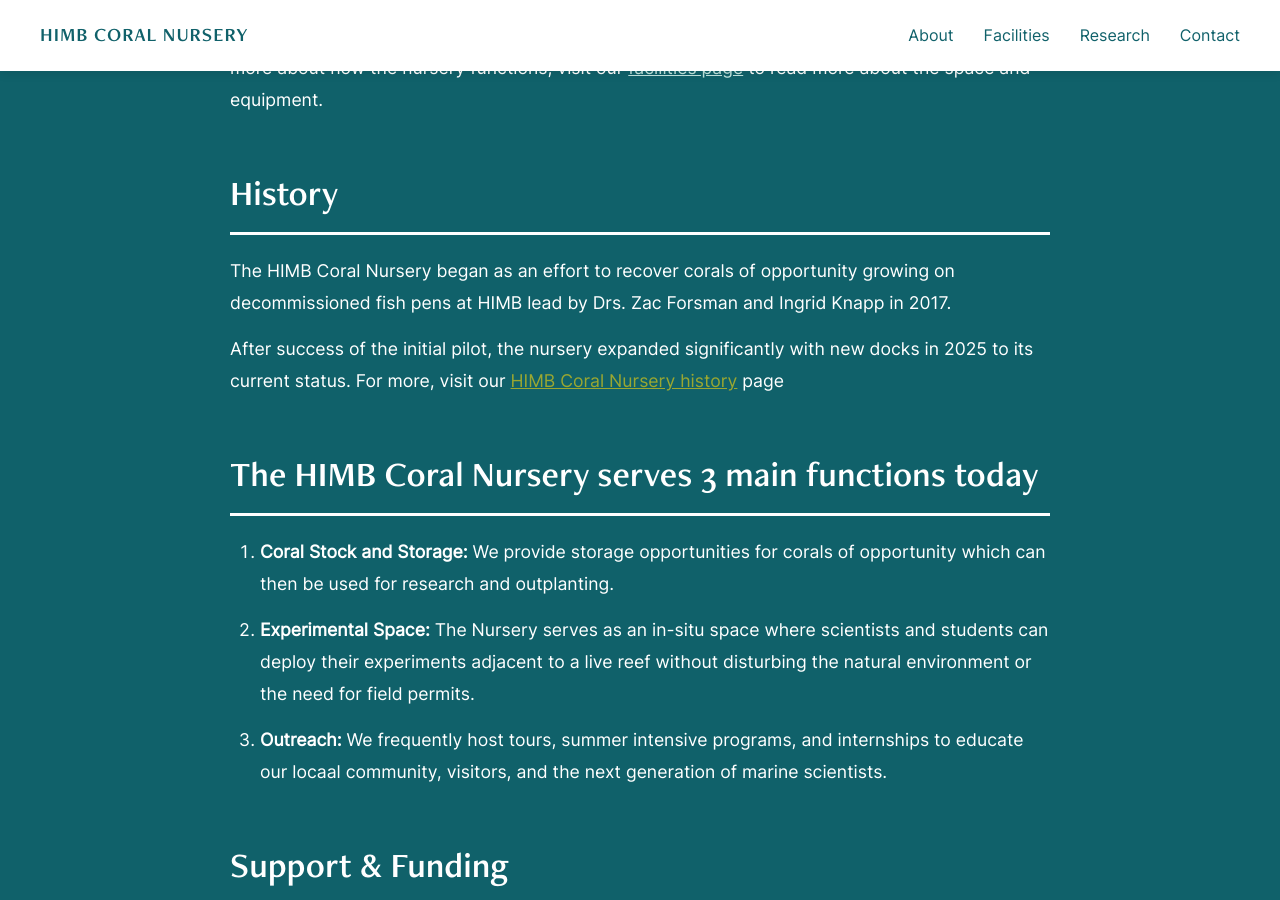
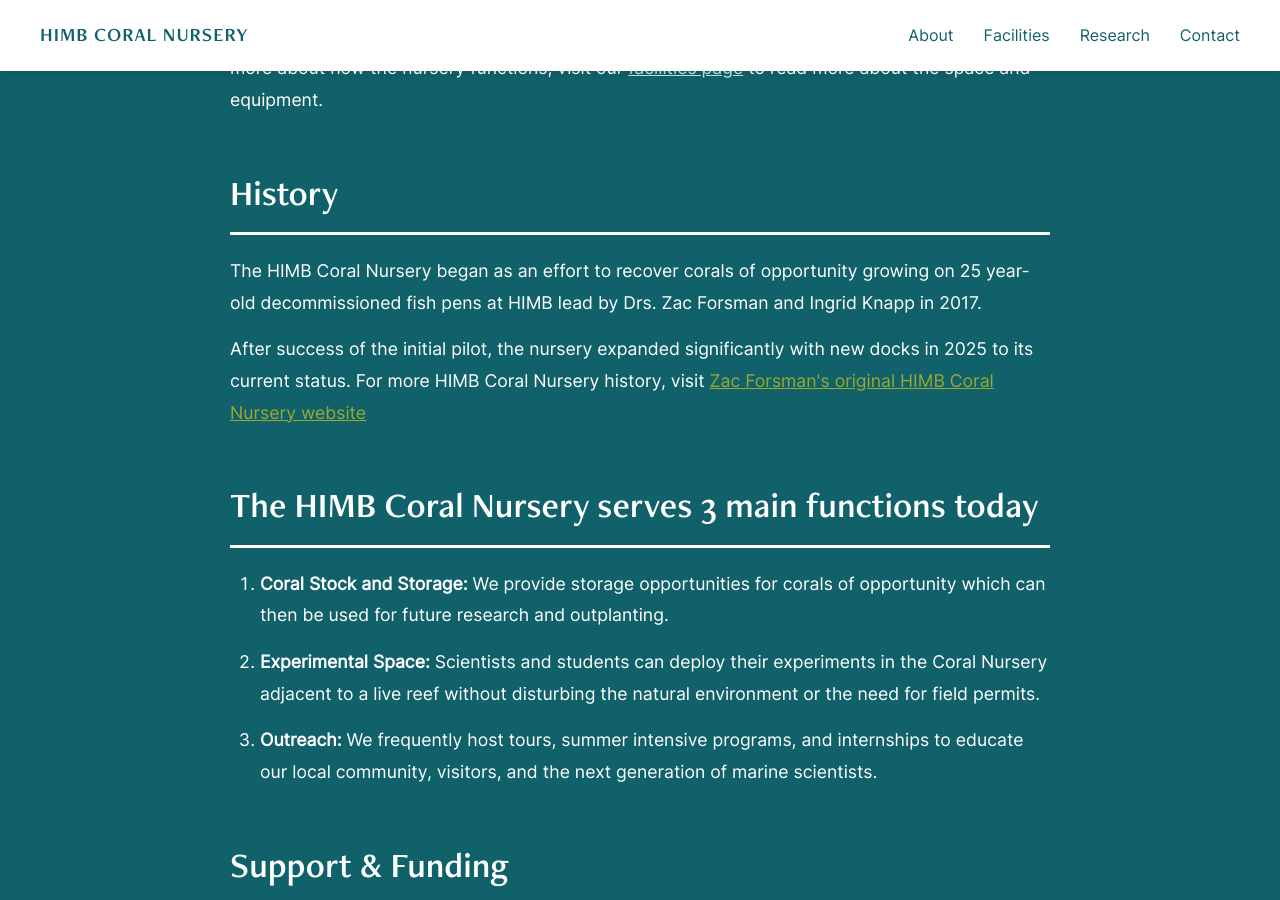
Before and after one commit to himb-coral-nursery/himb-coral-nursery.github.io, a Jekyll site: the page built from index.html, in a window 1280 px wide and 900 px high, scrolled down 1201 px. Built offline with Jekyll 4.4.1, drawn with Linux system fonts in a browser that asks for light colours.

Commit message:
Update index.html

```diff
--- a/index.html
+++ b/index.html
@@ -27,14 +27,14 @@ title: Home
     <p>The Coral Nursery at The Hawaiʻi Institute of Marine Biology (HIMB) is a collaborative space where science, restoration, and community intersect. Managed by <a href="https://www.tobolab.org/" target="_blank">the ToBo Lab</a>, the HIMB Coral Nursery exsists as a research hub for the University of Hawai'i and our collaborators looking to study Hawaiian reefs. Today the Nursery exists as a series of midwater, floating platforms that support thousands of live coral colonies, some of which have lived in the nursery for almost a decade. For more about how the nursery functions, visit our <a href="/facilities/" style="color: #C2E5DF;">facilities page</a> to read more about the space and equipment.</p>
 
     <h2>History</h2>
-    <p>The HIMB Coral Nursery began as an effort to recover corals of opportunity growing on decommissioned fish pens at HIMB lead by Drs. Zac Forsman and Ingrid Knapp in 2017. </p>
-    <p>After success of the initial pilot, the nursery expanded significantly with new docks in 2025 to its current status. For more, visit our <a href="/history/">HIMB Coral Nursery history</a> page</p>
+    <p>The HIMB Coral Nursery began as an effort to recover corals of opportunity growing on 25 year-old decommissioned fish pens at HIMB lead by Drs. Zac Forsman and Ingrid Knapp in 2017. </p>
+    <p>After success of the initial pilot, the nursery expanded significantly with new docks in 2025 to its current status. For more HIMB Coral Nursery history, visit <a href="https://zacforsman.github.io/himb-coral-nursery/">Zac Forsman's original HIMB Coral Nursery website</a> </p>
 
     <h2>The HIMB Coral Nursery serves 3 main functions today</h2>
     <ol>
-      <li><strong>Coral Stock and Storage:</strong> We provide storage opportunities for corals of opportunity which can then be used for research and outplanting.</li>
-      <li><strong>Experimental Space:</strong> The Nursery serves as an in-situ space where scientists and students can deploy their experiments adjacent to a live reef without disturbing the natural environment or the need for field permits.</li>
-      <li><strong>Outreach:</strong> We frequently host tours, summer intensive programs, and internships to educate our locaal community, visitors, and the next generation of marine scientists.</li>
+      <li><strong>Coral Stock and Storage:</strong> We provide storage opportunities for corals of opportunity which can then be used for future research and outplanting.</li>
+      <li><strong>Experimental Space:</strong> Scientists and students can deploy their experiments in the Coral Nursery adjacent to a live reef without disturbing the natural environment or the need for field permits.</li>
+      <li><strong>Outreach:</strong> We frequently host tours, summer intensive programs, and internships to educate our local community, visitors, and the next generation of marine scientists.</li>
     </ol>
 
     <h2>Support & Funding</h2>
```
